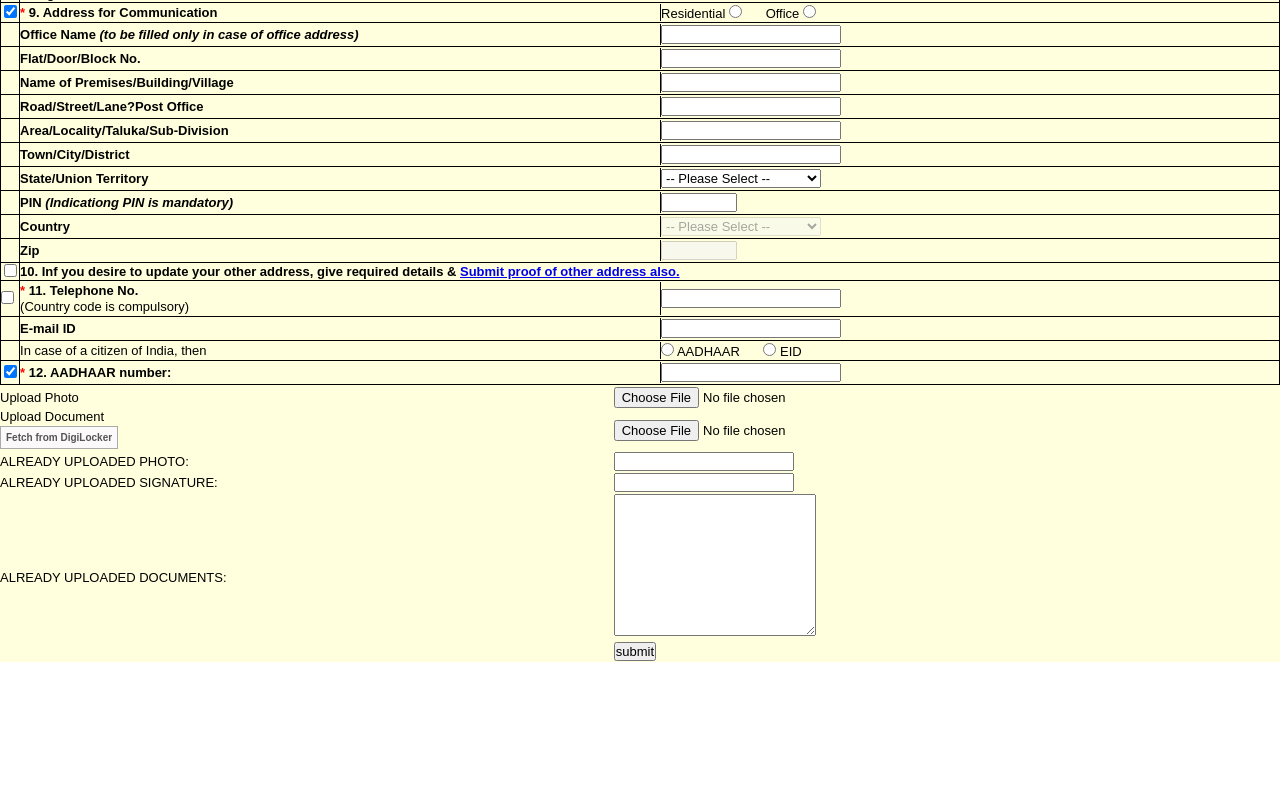
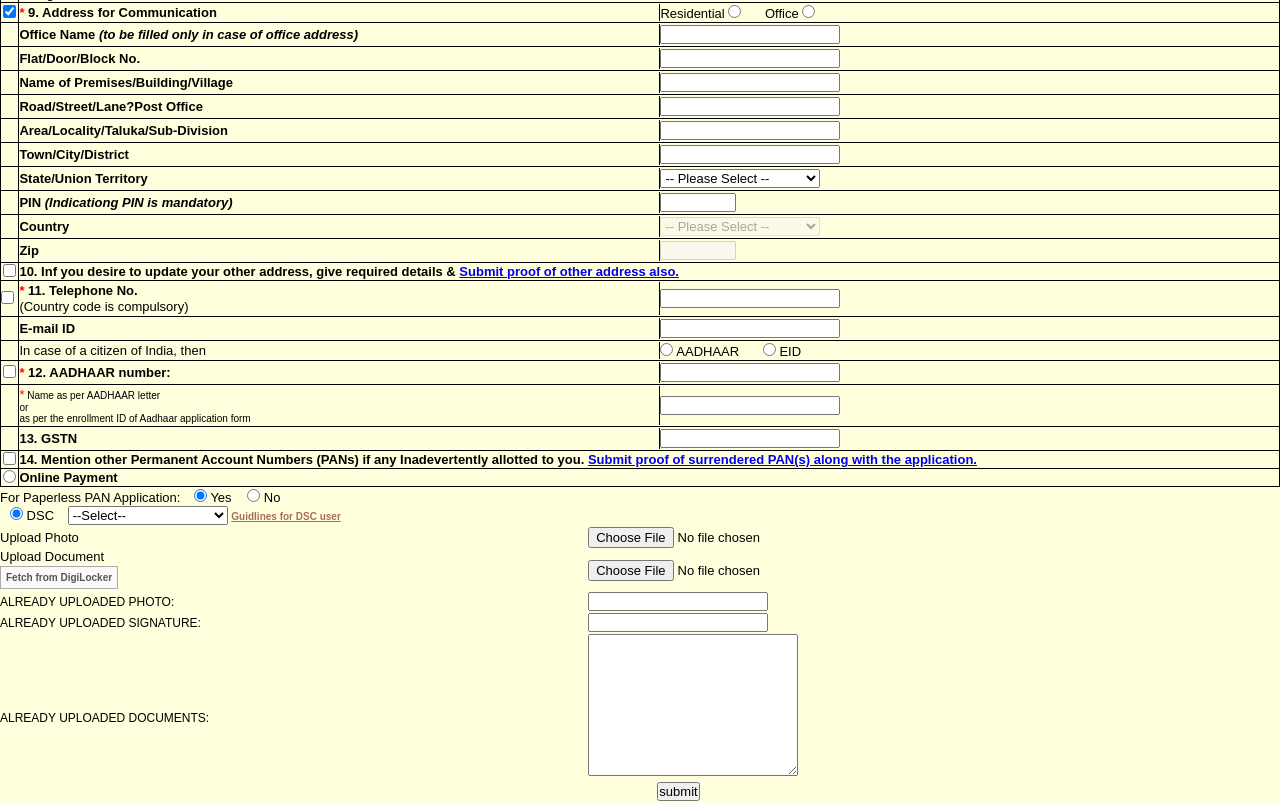
Before and after one commit to gunaerode/pancard, a plain HTML site: page index.html in a window 1280 px wide. Shown: the part 489-1294 px from the top of the page. Before the commit the page ends 1153 px from the top, so only its background shows below. Drawn offline with Linux system fonts and the light colour scheme.

Commit message:
pan.html updated :smiley:
Added missed elements

```diff
--- a/index.html
+++ b/index.html
@@ -859,7 +859,6 @@
                   type="checkbox"
                   name="address_check"
                   id="address_check"
-                  checked
                 />
               </td>
               <td>
@@ -887,15 +886,85 @@
                 </table>
               </td>
             </tr>
+            <tr>
+              <td></td>
+              <td>
+                <table style="border: none">
+                  <tr style="width: 80%; border: none">
+                    <td
+                      style="
+                        width: 50vw;
+                        border: none;
+                        border-right: 1px solid #000;
+                      "
+                    >
+                      <p style="font-size: 10px">
+                        <span>*</span> Name as per AADHAAR letter<br />or<br/>as per the enrollment ID of Aadhaar application form</p>
+                    </td>
+                    <td style="border: none">
+                      <input
+                        type="text"
+                        name="aahar_no_eid"
+                        id="aahar_no_eid"
+                      />
+                    </td>
+                  </tr>
+                </table>
+              </td>
+            </tr>
+            <tr>
+              <td></td>
+              <td>
+                <table style="border: none">
+                  <tr style="width: 80%; border: none">
+                    <td
+                      style="
+                        width: 50vw;
+                        border: none;
+                        border-right: 1px solid #000;
+                      "
+                    >
+                      <p style="font-weight: bold;">
+                        13. GSTN</p>
+                    </td>
+                    <td style="border: none">
+                      <input
+                        type="text"
+                        name="GSTN"
+                        id="GSTN"
+                      />
+                    </td>
+                  </tr>
+                </table>
+              </td>
+            </tr>
+            <tr>
+              <td style="text-align: center">
+                <input type="checkbox" name="submit_proof_pan" id="submit_proof_pan" />
+              </td>
+              <td><p style="font-weight: bold">14. Mention other Permanent Account Numbers (PANs) if any Inadevertently allotted to you. <a href="#">Submit proof of surrendered PAN(s) along with the application.</a></p></td>
+            </tr>
+            <tr>
+              <td style="text-align: center">
+                <input type="radio" name="online_payment" id="online_payment" />
+              </td>
+              <td><p style="font-weight: bold">Online Payment</td>
+            </tr>
             <!-- Last tr -->
           </table>
           <!-- Main table end -->
           <table style="border: none;width: 100%;background: #FFFFDD;padding-top: 10px;">
             <tr style="border: none;">
-              <td style="border: none;" colspan="2"></td>
+              <td style="border: none;" colspan="2">For Paperless PAN Application:
+                <label style="padding: 0px 10px;" for="paperless_yes"><input type="radio" name="paperless_pan" id="paperless_yes" checked> Yes</label>
+                <label style="padding: 0px 2px;" for="paperless_no"><input type="radio" name="paperless_pan" id="paperless_no"> No</label></td>
             </tr>
             <tr style="border: none;">
-              <td style="border: none;" colspan="2"></td>
+              <td style="border: none;" colspan="2">
+                <label style="padding: 0px 10px;" for="paperless_dsc"><input type="radio" name="paperless_dsc" id="paperless_dsc" checked> DSC</label>
+                <select style="width: 160px;" name="select_dsc" id="select_dsc"><option value="">--Select--</option></select>
+                <a style = "font-size: 10px;font-weight: bold;color: #A86D5F;" href="#">Guidlines for DSC user</a>
+              </td>
             </tr>
             <tr style="border: none;">
               <td style="border: none;">Upload Photo</td>
@@ -906,16 +975,16 @@
               <td style="border: none;"><input type="file" name="upload_document" id="upload_document"></td>
             </tr>
             <tr style="border: none;">
-              <td style="border: none;">ALREADY UPLOADED PHOTO:</td>
+              <td style="border: none;font-size: 12px;font-weight: 400;">ALREADY UPLOADED PHOTO:</td>
               <td style="border: none;"><input type="text" name="uploaded_photo" id="upoaded_photo"></td>
             </tr>
             <tr style="border: none;">
-              <td style="border: none;">ALREADY UPLOADED SIGNATURE:</td>
+              <td style="border: none;font-size: 12px;font-weight: 400;">ALREADY UPLOADED SIGNATURE:</td>
               <td style="border: none;"><input type="text" name="uploaded_signature" id="uploaded_signature"></td>
             </tr>
             <tr style="border: none;">
-              <td style="border: none;">ALREADY UPLOADED DOCUMENTS:</td>
-              <td style="border: none;"><textarea style="width: 30%;height: 140px;"></textarea><p></p><button type="submit">submit</button></td>
+              <td style="border: none;font-size: 12px;font-weight: 400;">ALREADY UPLOADED DOCUMENTS:</td>
+              <td style="border: none;"><textarea style="width: 30%;height: 140px;"></textarea><p style="margin-left: 10%"><button type="submit">submit</button></p></td>
             </tr>
           </table>
           </div>
```
